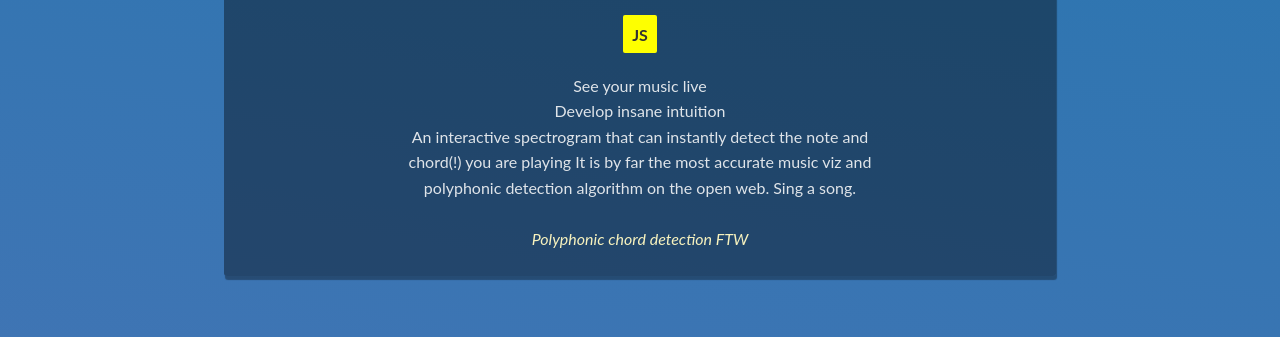
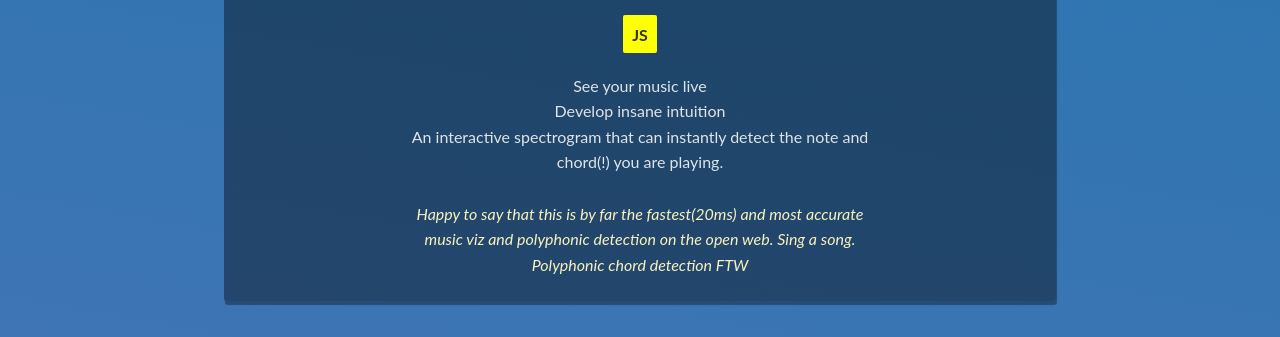
Before and after one commit to cocokiri/daca, a plain HTML site: page play/index.html in a window 1280 px wide. Shown: the part 413-750 px from the top of the page. Drawn offline with Linux system fonts and the light colour scheme; a script that the page names is missing.

Commit message:
text changes in play

```diff
--- a/play/index.html
+++ b/play/index.html
@@ -36,10 +36,11 @@
     <p><b>JS</b> <br /> <br />
         See your music live <br />
         Develop insane intuition <br />
-        An interactive spectrogram that can instantly detect the note and chord(!) you are playing
-        It is by far the most accurate music viz and polyphonic detection algorithm on the open web. Sing a song.
+        An interactive spectrogram that can instantly detect the note and chord(!) you are playing.
         <br />
         <br />
+        <em>Happy to say that this is by far the fastest(20ms) and most accurate music viz and polyphonic detection on the open web. Sing a song. </em>
+
         <em>Polyphonic chord detection FTW</em>
     </p>
 </section>
```
